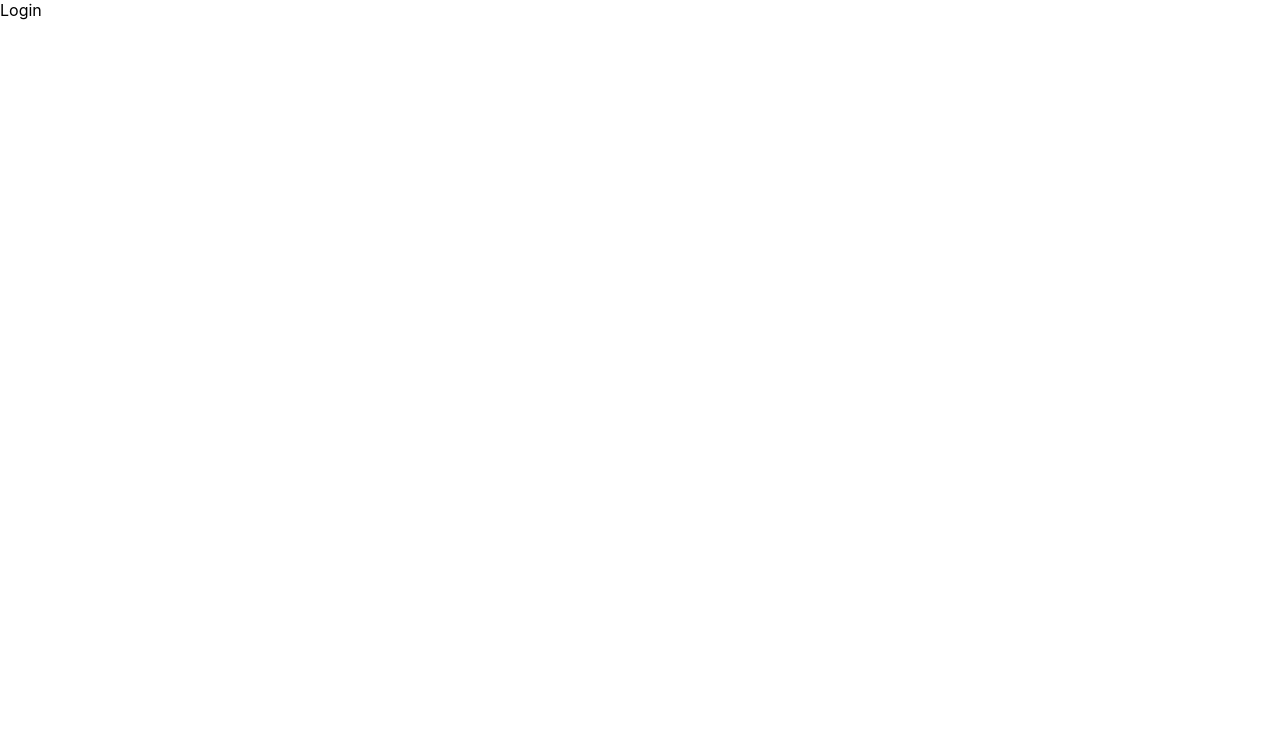
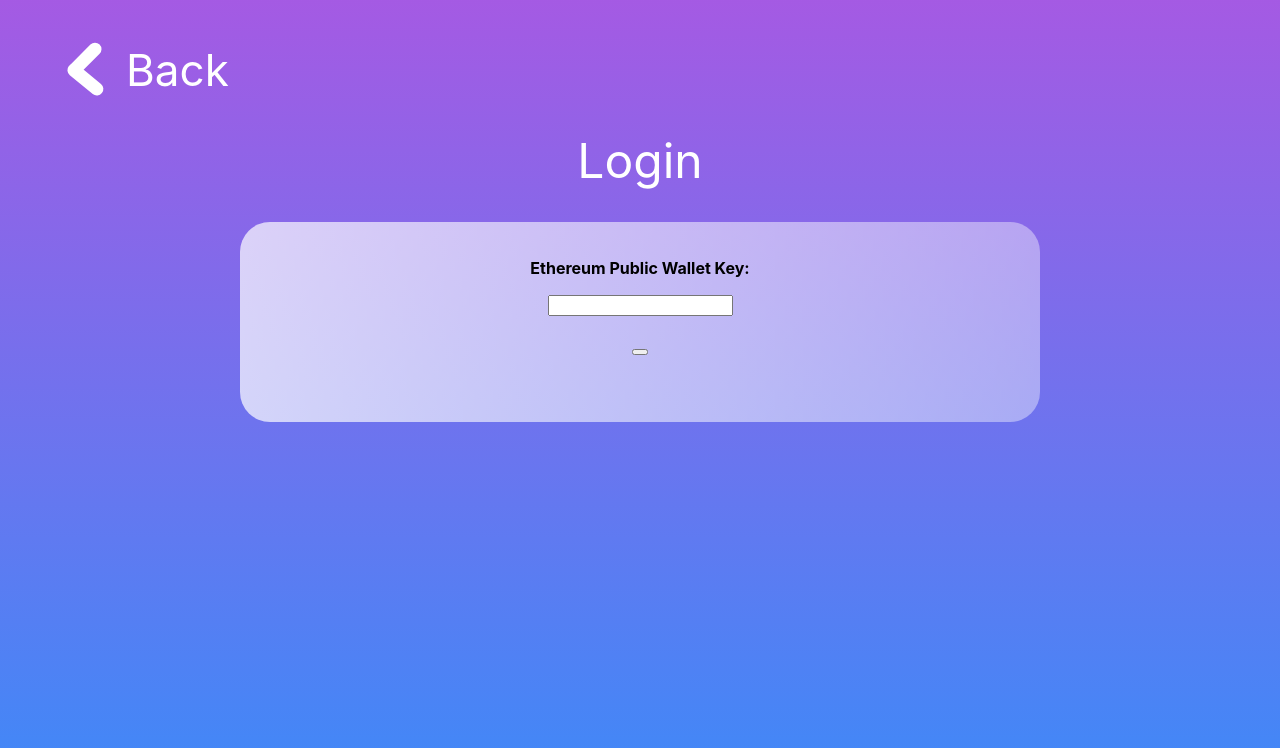
Before and after one commit to KolbyML/Phionthrium, a React (Create React App) app in the folder frontend/: page /login in a window 1280 px wide. Shown: the top 748 px of the page. Built offline with nearby package versions, Linux system fonts and the light colour scheme.

Commit message:
started login

```diff
--- a/frontend/src/Components/NavBar/NavBar.jsx
+++ b/frontend/src/Components/NavBar/NavBar.jsx
@@ -9,7 +9,7 @@ export const NavBar = () => {
         <div className="navItems">
             <HashLink title="Home" to="/#" >Home</HashLink>
             <HashLink title="About" to="/#about" >About</HashLink>
-            <HashLink title="Login" to="/Login" >Contact</HashLink>
+            <HashLink title="Login" to="/Login" >Login</HashLink>
         </div>
     </nav>
   );
--- a/frontend/src/index.css
+++ b/frontend/src/index.css
@@ -10,6 +10,13 @@ body {
 code {
   font-family: source-code-pro, Menlo, Monaco, Consolas, 'Courier New',
     monospace;
+}
+
+h1 {
+  font-size: 48px;
+}
+p, a {
+  font-size: 16px;
 }
 
 /* transition */
@@ -51,3 +58,44 @@ code {
 .navbar a:hover {
   color: #eaeff1;
 }
+/* login */
+.login {
+  min-height: 100vh;
+  width: 100vw;
+  background: linear-gradient(180deg, rgba(230, 50, 212, 0.6) 0%, rgba(28, 48, 230, 0.12) 100%), #4296FA;
+}
+.login > a {
+  padding-top: 5vh;
+  padding-left: 5vw;
+  display: flex;
+  flex-direction: row;
+  color: #fff;
+  text-decoration: none;
+}
+.login > a p {
+  font-size: 44px;
+  margin: 0;
+  padding-left: 20px;
+}
+.login h1 {
+  color: white;
+  font-weight: normal;
+  text-align: center;
+}
+/* glassy style */
+.glassy {
+  text-align: center;
+  margin: 0 auto;
+  max-width: 800px;
+  border-radius: 30px;
+  background: rgb(255, 255, 255);
+  background: linear-gradient(
+    to right,
+    rgba(255, 255, 255, 0.7),
+    rgba(255, 255, 255, 0.4)
+  );
+  min-height: 200px;
+}
+.glassy div {
+  padding-top: 20px;
+}
--- a/frontend/src/pages/Login.jsx
+++ b/frontend/src/pages/Login.jsx
@@ -7,8 +7,18 @@ export const Login = () => {
     },[])
 
     return (
-        <>
-        Login
-        </>
+        <div className="login">
+            <a href="/" className="transition">
+                <div style={{display: 'flex', alignItems: "center"}}><img src={"arrow.svg"} /></div>
+                <div style={{display: 'flex', alignItems: "center"}}><p>Back</p></div>
+            </a>
+            <h1>Login</h1>
+            <div className="glassy">
+                <div><p><b>Ethereum Public Wallet Key:</b></p></div>
+                <input />
+                <div></div>
+                <button></button>
+            </div>
+        </div>
     )
 }
```
Also changed, not shown: frontend/public/arrow.svg (added).
